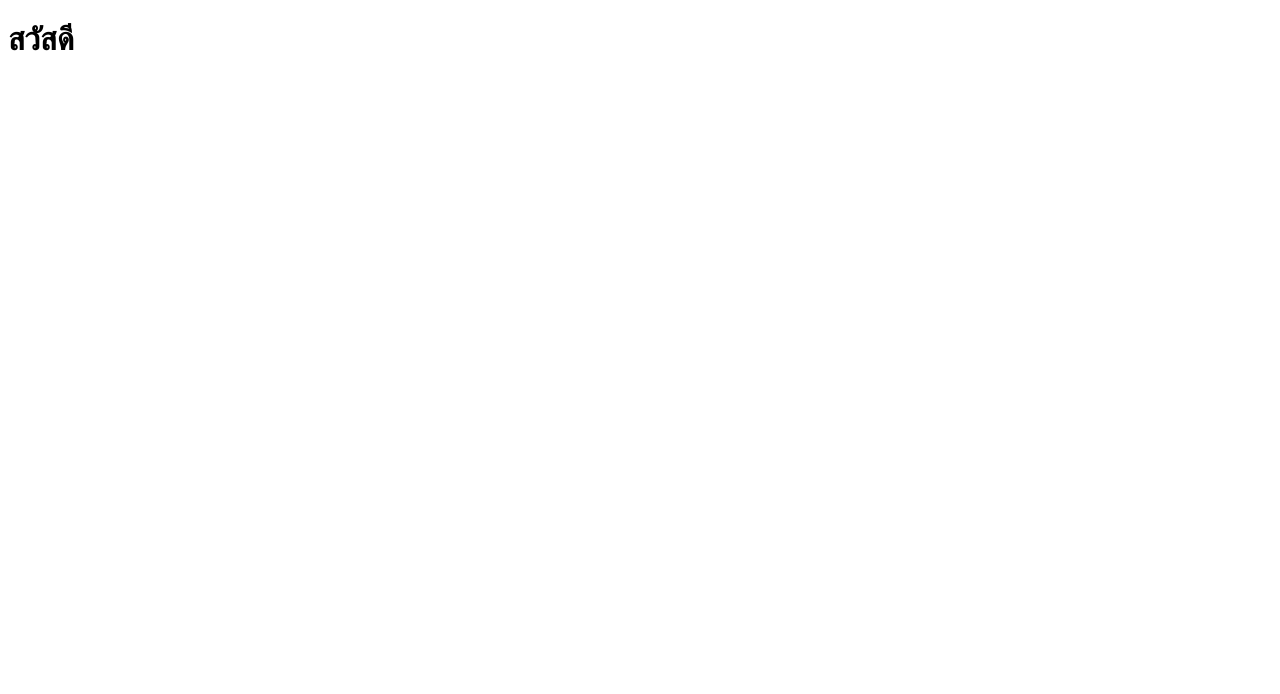
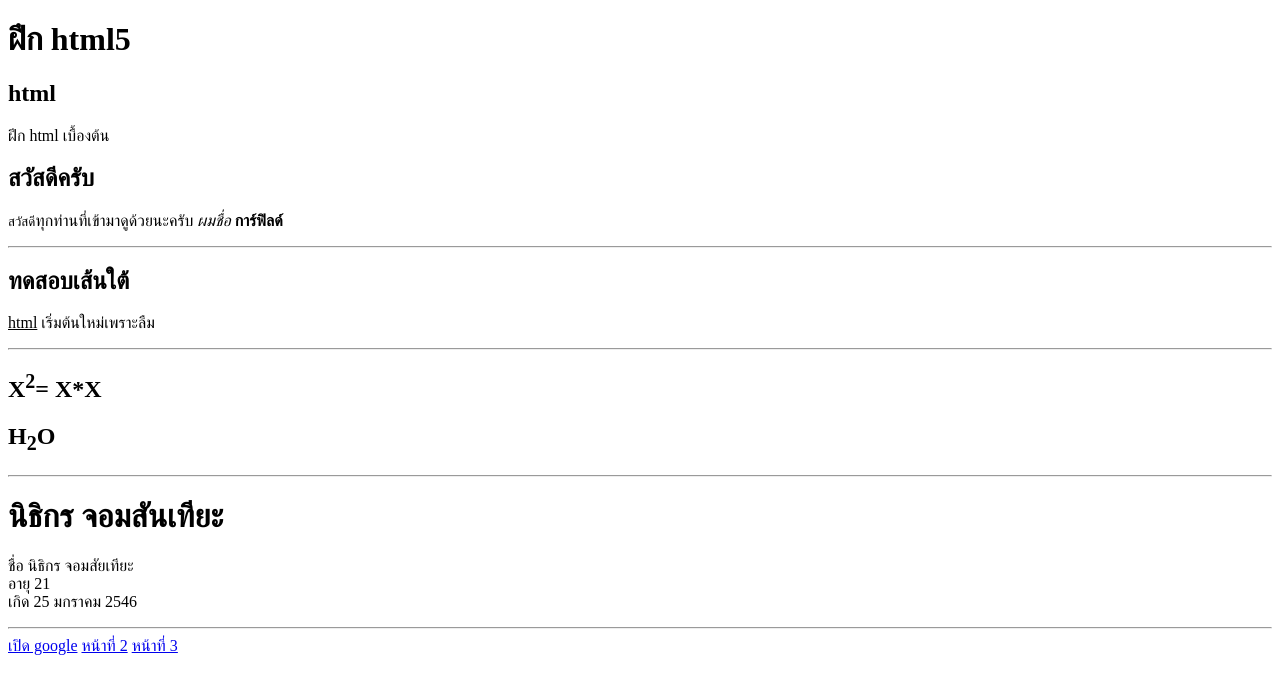
Before and after one commit to NithikornJ/2024-Web-Training, a plain HTML site: page Lab/lab00/index.html in a window 1280 px wide. Drawn offline with Linux system fonts and the light colour scheme.

Commit message:
ืNew update

```diff
--- a/Lab/lab00/index.html
+++ b/Lab/lab00/index.html
@@ -1,11 +1,42 @@
 <!DOCTYPE html>
 <html lang="en">
 <head>
+    <!---ข้อมูลพื้นฐานของเว็บไซต์-->
     <meta charset="UTF-8">
     <meta name="viewport" content="width=device-width, initial-scale=1.0">
-    <title>Document</title>
+    <meta name="description" content="เว็บเกี่ยวกับการเขียนโปรแกรม">
+    <meta name="author" content="Nithikorn J">
+    <meta name="keywords" content="html css javascript">
+    <!--หัวข้อหน้าเว็บ-->
+    <title>ยินดีต้อนรับ</title>
+
 </head>
 <body>
-    <h1>สวัสดี</h1>
+    <h1>ฝึก  html5</h1>
+    <h2 >html</h2>
+    <p>ฝึก html เบื้องต้น</p>
+    <h2>สวัสดีครับ</h2>
+    <p><small>สวัสดี</small>ทุกท่านที่เข้ามาดูด้วยนะครับ <i>ผมชื่อ</i>  <strong>การ์ฟิลด์</strong> </p>
+    <hr> <!--เส้นคั่น-->
+    <h2>ทดสอบเส้นใต้</h2>
+    <p><u>html</u> เริ่มต้นใหม่เพราะลืม</p>
+    <hr> <!--เส้นคั่น-->
+    <h2>X<sup>2</sup>= X*X</h2>
+    <h2>H<sub>2</sub>O</h2>
+    <hr> <!--เส้นคั่น-->
+    <h1>นิธิกร จอมสันเทียะ</h1>
+    <p>ชื่อ นิธิกร จอมสัยเทียะ
+        <br>อายุ 21
+        <br>เกิด 25 มกราคม 2546 </p>
+    <hr>
+    <!-- เปิดเว็บ -->
+    <a href="https://www.google.com" target="_blank">เปิด google</a> <!--target="_blank" คือการให้เปิดแท็บใหม่-->
+    <!-- internal =>เชื่อมโยงเว็บในไฟล์เดียวกัน-->
+
+    <a href="page2.html" target="_blank">หน้าที่ 2</a>
+    <a href="page3.html" target="_blank">หน้าที่ 3</a>
+
+
+
 </body>
 </html>
```
Also changed, not shown: Lab/lab00/page2.html (added, +11 -0 lines), Lab/lab00/page3.html (added, +11 -0 lines).
